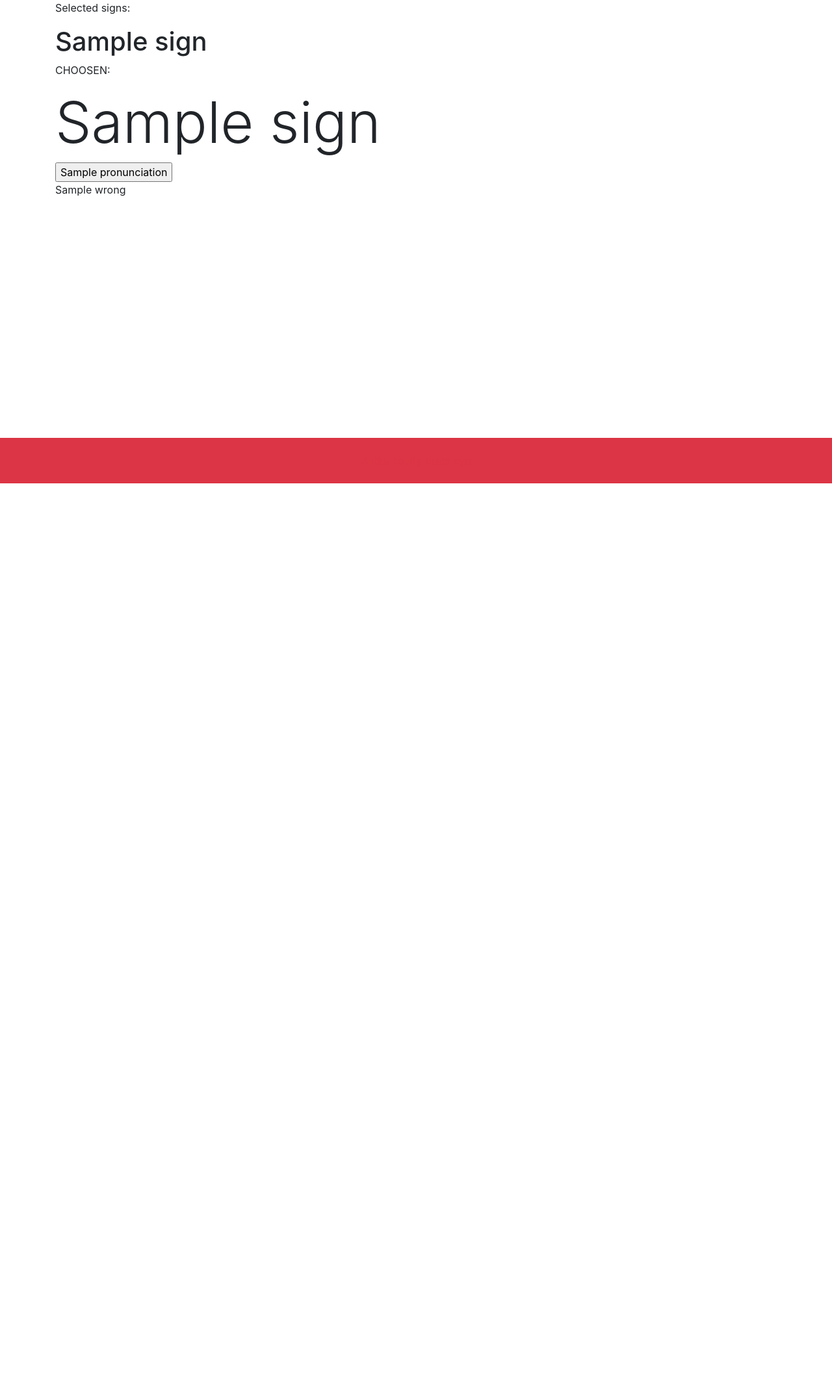
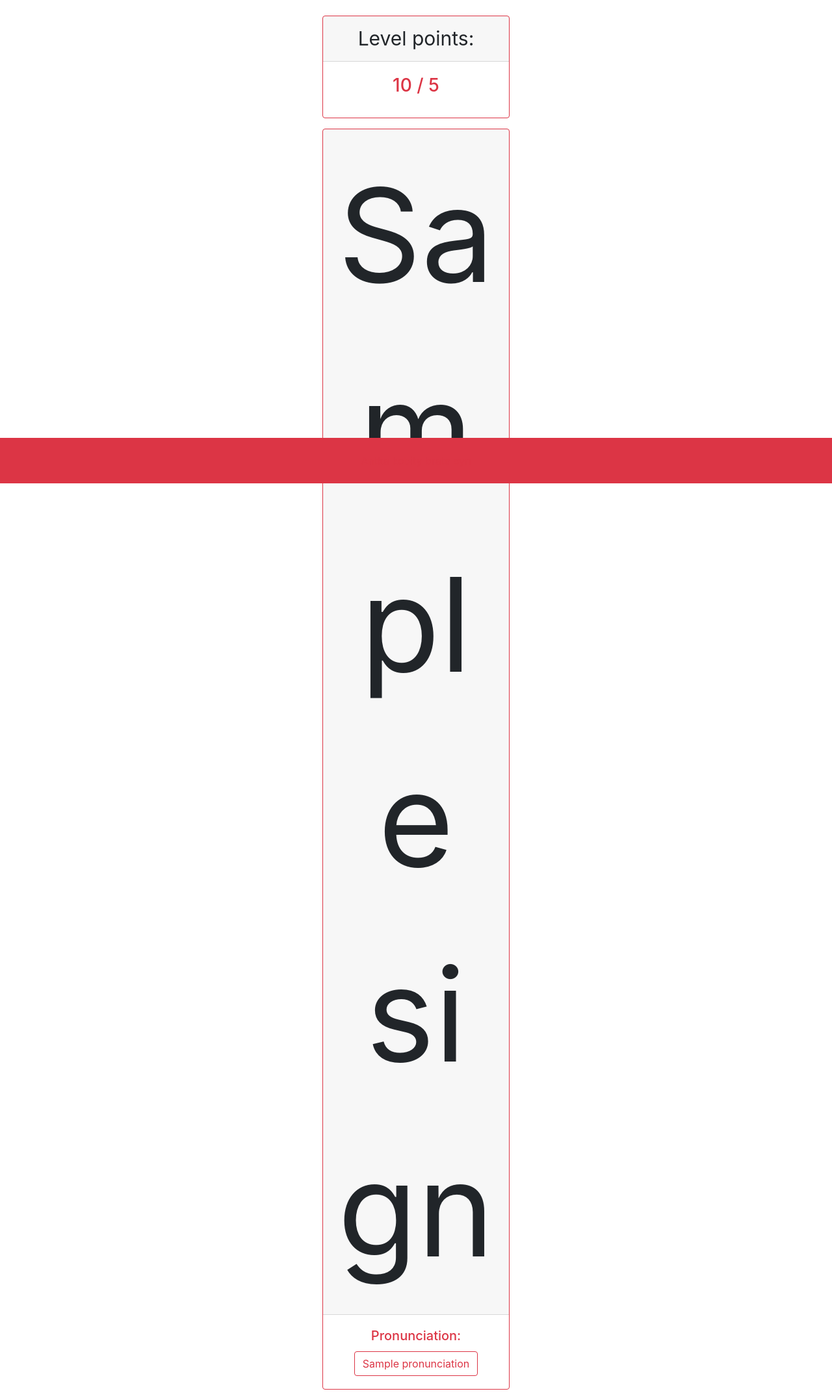
Before and after one commit to zooyl/JapaneseMemo, a Django app: template templates/medium.html in a window 1280 px wide. Shown: the part 56-2211 px from the top of the page at 65% size. Before the commit the page ends 800 px from the top, so only its background shows below. Run offline with Django 3.2, Linux system fonts and the light colour scheme; the template is opened without the code that fills it: most values are stand-ins (such as "Sample title", 1, 10 or a date in 2020); some libraries are stand-ins or nearby versions.

Commit message:
Bootstrap 1.3

```diff
--- a/templates/medium.html
+++ b/templates/medium.html
@@ -1,20 +1,28 @@
 {% extends "base.html" %}
 {% block content %}
-    <div class="container">
-        <p>Selected signs:</p>
-        <p>{% for i in shuffle %}</p>
-            <h1 class="display-6">{{ i.memo.sign }}</h1>
-        {% endfor %}
-        <form method="POST">
+    <br>
+    <div align="center">
+        <div class="card border-danger mb-3" style="max-width: 18rem;">
+            <div class="card-header" align="center" style="font-size: 30px">Level points:</div>
+            <div class="card-body text-danger">
+                <h3 class="card-title" align="center">{{ points }} / 5</h3>
+            </div>
+        </div>
+    </div>
+    <form method="POST">
         {% csrf_token %}
-            <p>CHOOSEN:</p>
-            <h1 class="display-2">{{ question.memo.sign }}</h1>
-{#            <h1 class="display-2">{{ question.memo.pronunciation }}</h1>#}
-            {% for j in shuffle %}
-                <input type="submit" name="pronunciation" value="{{ j.memo.pronunciation }}">
-            {% endfor %}
-            <input type="hidden" name="answer" value="{{ question.memo.pronunciation }}">
-        </form>
-    {{ wrong }}
-    </div>
+        <div align="center">
+            <div class="card border-danger mb-3" style="max-width: 18rem;">
+                <div class="card-header" align="center" style="font-size: 200px">{{ question.memo.sign }}</div>
+                <div class="card-body text-danger">
+                    <h5 class="card-title" align="center">Pronunciation:</h5>
+                    <p class="card-text" align="center">{% for j in shuffle %}
+                        <input class="btn btn-outline-danger" type="submit" name="pronunciation"
+                               value="{{ j.memo.pronunciation }}">
+                        <input type="hidden" name="answer" value="{{ question.memo.pronunciation }}">
+                    {% endfor %}</p>
+                </div>
+            </div>
+        </div>
+    </form>
 {% endblock %}
```
Also changed, not shown: Hiragana/views.py (+8 -4 lines), templates/easy.html (+8 -1 lines), templates/hard.html (+24 -15 lines).
